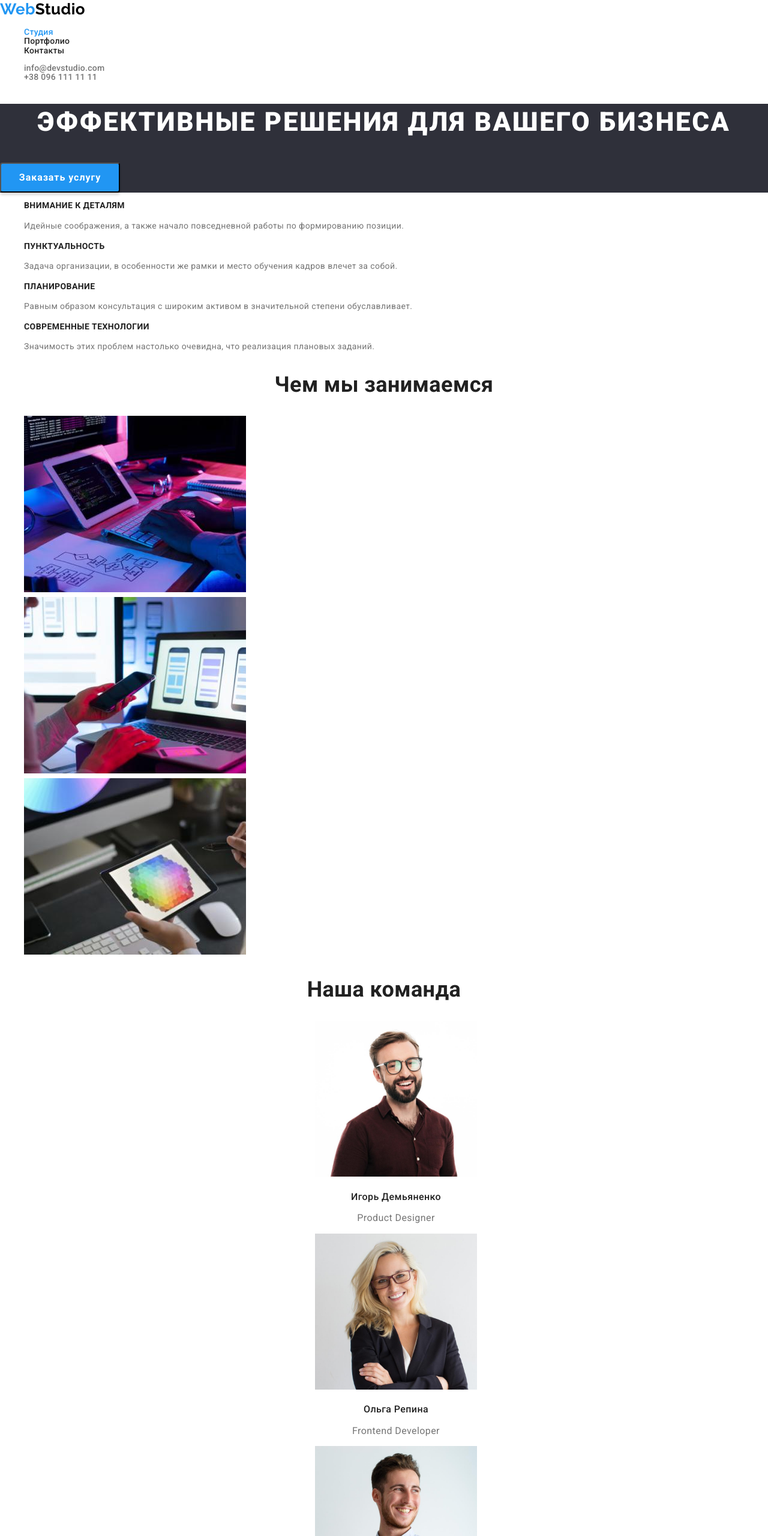
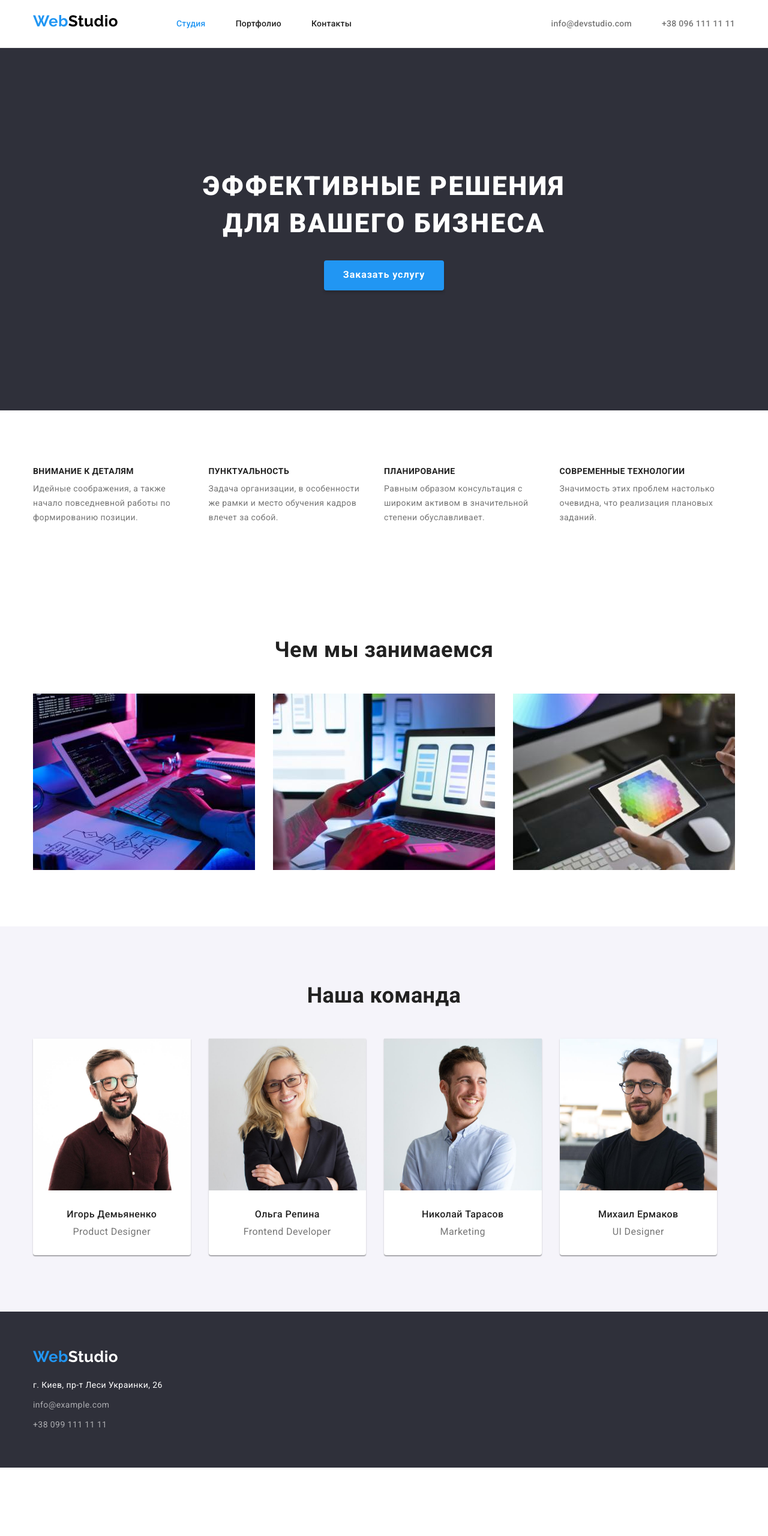
Before and after one commit to Kim41k/goit-markup-hw-03, a plain HTML site: page index.html in a window 1280 px wide. Shown: the top 2560 px of the page at 60% size. After the commit the page ends 2446 px from the top, so only its background shows below. Drawn offline with nearby package versions, Linux system fonts and the light colour scheme.

Commit message:
Adds HW 003 files

```diff
--- a/css/styles.css
+++ b/css/styles.css
@@ -1,3 +1,18 @@
+html {
+  box-sizing: border-box;
+}
+
+h1,
+h2,
+h3,
+h4,
+h5,
+h6,
+p,
+ul {
+  margin: 0;
+}
+
 :root {
   --main-text-cl: #757575;
   --title-cl: #212121;
@@ -11,6 +26,8 @@
 
   --main-font: 'Roboto', sans-serif;
   --alt-font: 'Raleway', sans-serif;
+
+  --works-card-gap: 30px;
 }
 
 body {
@@ -19,6 +36,20 @@ body {
   line-height: 1.7;
   letter-spacing: 0.03em;
   color: var(--main-text-cl);
+}
+
+img {
+  display: block;
+  max-width: 100%;
+}
+
+/* Unility classes */
+
+.container {
+  width: 1200px;
+  padding-left: 15px;
+  padding-right: 15px;
+  margin: 0 auto;
 }
 
 .link {
@@ -32,6 +63,8 @@ body {
 }
 
 .list {
+  margin: 0;
+  padding: 0;
   list-style: none;
 }
 
@@ -39,13 +72,10 @@ body {
   font-style: inherit;
 }
 
-.hero {
-  background-color: var(--hero-footer-bg-cl);
-}
-
 /* Logo */
 
 .logo {
+  margin-right: 93px;
   font-family: var(--alt-font);
   font-weight: 700;
   font-size: 26px;
@@ -68,6 +98,11 @@ body {
   color: var(--dark-bg-text-cl);
 }
 
+.section {
+  padding-top: 94px;
+  padding-bottom: 94px;
+}
+
 /* Titles */
 
 .title {
@@ -75,6 +110,11 @@ body {
 }
 
 .page-title {
+  display: block;
+  width: 696px;
+  margin: 0 auto;
+  margin-bottom: 30px;
+
   font-weight: 900;
   font-size: 44px;
   line-height: 1.4;
@@ -98,34 +138,76 @@ body {
   text-transform: uppercase;
 }
 
-/* Main navigation */
+/* Header and navigation */
+
+.page-header {
+  border-bottom: 1px solid #ececec;
+}
+
+.page-header .container {
+  display: flex;
+  align-items: center;
+}
 
 .site-nav {
+  display: inline-flex;
   font-weight: 500;
   line-height: 1.1;
   letter-spacing: 0.02em;
   color: var(--title-cl);
 }
 
+.site-nav .item:not(:last-child) {
+  margin-right: 50px;
+}
+
+/* Alt method */
+/* .site-nav .item + .item {
+  margin-left: 50px;
+} */
+
 .site-nav-contacts {
+  margin-left: auto;
+  display: flex;
   color: inherit;
   font-weight: 500;
   letter-spacing: 0.02em;
   line-height: 1.1;
 }
 
+.site-nav-contacts .item + .item {
+  margin-left: 50px;
+}
+
 .site-nav .link.current {
   color: var(--accent-cl);
 }
 
+.site-nav .link {
+  display: block;
+  padding: 32px 0;
+}
+
 /* Hero section */
 
+.hero-section {
+  /* height: 600px; */
+  background-color: var(--hero-footer-bg-cl);
+  padding-top: 200px;
+  padding-bottom: 200px;
+  text-align: center;
+}
+
 .hero-button {
+  /* margin-top: 30px; */
   width: 200px;
   height: 50px;
+  padding: 0;
+
+  border: 1px solid transparent;
+  border-radius: 4px;
   background: var(--accent-cl);
   box-shadow: 0px 4px 4px rgba(0, 0, 0, 0.15);
-  border-radius: 4px;
   color: var(--dark-bg-text-cl);
 }
 
@@ -133,18 +215,75 @@ body {
   font-weight: 700;
   font-size: 16px;
   line-height: 1.9;
-  text-align: center;
   letter-spacing: 0.06em;
   color: var(--dark-bg-text-cl);
 }
 
+/* Advantages section */
+
+.advantages-list {
+  display: flex;
+}
+
+.advantages-list .item {
+  flex-basis: calc(100% / 4 - 30px);
+}
+
+.advantages-list .item:not(:last-child) {
+  margin-right: 30px;
+}
+
+.advantages-title {
+  margin-bottom: 10px;
+}
+
+/* What we do section */
+
+.what-we-do-title {
+  margin-bottom: 50px;
+}
+
+.what-we-do-list {
+  display: flex;
+}
+
+.what-we-do-list .item:not(:last-child) {
+  margin-right: 30px;
+}
+
 /* Team */
 
-.team-item {
+.team-section {
+  background-color: var(--alt-bg-cl);
+}
+
+.team-title {
+  margin-bottom: 50px;
+}
+
+.team-list {
+  display: flex;
+}
+
+.team-list .item {
+  flex-basis: calc(100% / 4 - 30px);
   text-align: center;
+  background: var(--main-bg-cl);
+  border-radius: 0px 0px 4px 4px;
+  box-shadow: 0px 1px 3px rgba(0, 0, 0, 0.12), 0px 1px 1px rgba(0, 0, 0, 0.14),
+    0px 2px 1px rgba(0, 0, 0, 0.2);
+}
+
+.team-list .item:not(:last-child) {
+  margin-right: 30px;
+}
+
+.team-info {
+  padding: 30px 55px;
 }
 
 .team-names {
+  margin-bottom: 10px;
   font-weight: 500;
   font-size: 16px;
   line-height: 1.2;
@@ -159,7 +298,37 @@ body {
 
 /* Works filter */
 
+.filter {
+  display: flex;
+  justify-content: center;
+  margin-bottom: 50px;
+}
+
+.filter .item:not(:last-child) {
+  margin-right: 8px;
+}
+
+.works {
+  display: flex;
+  flex-wrap: wrap;
+  margin-left: calc(-1 * var(--works-card-gap));
+  margin-top: calc(-1 * var(--works-card-gap));
+}
+
+.works .item {
+  flex-basis: calc(100% / 3 - var(--works-card-gap));
+  margin-left: var(--works-card-gap);
+  margin-top: var(--works-card-gap);
+  background: var(--main-bg-cl);
+}
+
+.works-item-info {
+  padding: 20px 24px;
+  border: 1px solid #eeeeee;
+}
+
 .works-filter {
+  padding: 6px 22px;
   font-weight: 500;
   font-size: 16px;
   line-height: 1.6;
@@ -192,6 +361,7 @@ body {
 /* Works */
 
 .works-title {
+  margin-bottom: 4px;
   font-weight: 700;
   font-size: 18px;
   line-height: 2;
@@ -213,14 +383,29 @@ body {
 
 /* Footer */
 
+.logo-footer {
+  display: block;
+  padding-top: 60px;
+  margin-bottom: 20px;
+}
+
 .footer {
   background-color: var(--hero-footer-bg-cl);
 }
 
 .footer-address-text {
+  margin-bottom: 9px;
   color: var(--dark-bg-text-cl);
 }
 
 .footer-contacts {
   color: rgba(255, 255, 255, 0.6);
 }
+
+.footer-contacts .item + .item {
+  margin-top: 9px;
+}
+
+.address {
+  padding-bottom: 60px;
+}
--- a/index.html
+++ b/index.html
@@ -1,8 +1,8 @@
 <!DOCTYPE html>
 <html lang="ru">
   <head>
+    <meta http-equiv="X-UA-Compatible" content="IE=edge" />
     <meta charset="UTF-8" />
-    <meta http-equiv="X-UA-Compatible" content="IE=edge" />
     <meta name="viewport" content="width=device-width, initial-scale=1.0" />
     <title>WebStudio</title>
     <link rel="preconnect" href="https://fonts.gstatic.com" />
@@ -20,8 +20,9 @@
   </head>
   <body>
     <!-- Header -->
-    <header>
+    <header class="page-header">
       <!-- Main navigation -->
+      <div class="container">
         <nav>
           <!-- A logo is always a link -->
           <a class="link logo" href="/" lang="en"
@@ -29,26 +30,31 @@
           >
 
           <ul class="list site-nav">
-          <li><a class="link current" href="/">Студия</a></li>
-          <li><a class="link" href="./portfolio.html">Портфолио</a></li>
-          <li><a class="link" href="#">Контакты</a></li>
+            <li class="item"><a class="link current" href="/">Студия</a></li>
+            <li class="item">
+              <a class="link" href="./portfolio.html">Портфолио</a>
+            </li>
+            <li class="item"><a class="link" href="#">Контакты</a></li>
           </ul>
         </nav>
 
         <ul class="list site-nav-contacts">
-        <li>
+          <li class="item">
             <a class="link" href="mailto:info@devstudio.com"
               >info@devstudio.com</a
             >
           </li>
-        <li><a class="link" href="tel:+380961111111">+38 096 111 11 11</a></li>
+          <li class="item">
+            <a class="link" href="tel:+380961111111">+38 096 111 11 11</a>
+          </li>
         </ul>
+      </div>
     </header>
 
     <!-- Unique page content -->
     <main>
       <!-- Hero section -->
-      <section class="hero">
+      <section class="hero-section">
         <h1 class="title page-title">Эффективные решения для вашего бизнеса</h1>
         <button type="button" class="hero-button hero-button-text">
           Заказать услугу
@@ -56,33 +62,34 @@
       </section>
 
       <!-- Advantages section -->
-      <section>
+      <section class="section">
+        <div class="container">
           <h2 class="title section-title visually-hidden">Наши преимущества</h2>
           <!-- Hide in CSS -->
 
-        <ul class="list">
-          <li>
+          <ul class="list advantages-list">
+            <li class="item">
               <h3 class="title advantages-title">Внимание к деталям</h3>
               <p>
                 Идейные соображения, а также начало повседневной работы по
                 формированию позиции.
               </p>
             </li>
-          <li>
+            <li class="item">
               <h3 class="title advantages-title">Пунктуальность</h3>
               <p>
-              Задача организации, в особенности же рамки и место обучения кадров
-              влечет за собой.
+                Задача организации, в особенности же рамки и место обучения
+                кадров влечет за собой.
               </p>
             </li>
-          <li>
+            <li class="item">
               <h3 class="title advantages-title">Планирование</h3>
               <p>
                 Равным образом консультация с широким активом в значительной
                 степени обуславливает.
               </p>
             </li>
-          <li>
+            <li class="item">
               <h3 class="title advantages-title">Современные технологии</h3>
               <p>
                 Значимость этих проблем настолько очевидна, что реализация
@@ -90,28 +97,34 @@
               </p>
             </li>
           </ul>
+        </div>
       </section>
 
       <!-- What we do section-->
-      <section>
-        <h2 class="title section-title">Чем мы занимаемся</h2>
+      <section class="section">
+        <div class="container">
+          <h2 class="title section-title what-we-do-title">
+            Чем мы занимаемся
+          </h2>
 
-        <ul class="list">
-          <li>
+          <ul class="list what-we-do-list">
+            <li class="item">
               <img
                 src="./images/img1.jpg"
                 alt="Программист, работающий на планшете"
                 width="370"
               />
             </li>
-          <li>
+
+            <li class="item">
               <img
                 src="./images/img2.jpg"
                 alt="Лэптоп с примерами работ"
                 width="370"
               />
             </li>
-          <li>
+
+            <li class="item">
               <img
                 src="./images/img3.jpg"
                 alt="Планшет с цветовой палитрой"
@@ -119,39 +132,62 @@
               />
             </li>
           </ul>
+        </div>
       </section>
 
       <!-- Our team section -->
-      <section>
-        <h2 class="title section-title">Наша команда</h2>
+      <section class="section team-section">
+        <div class="container">
+          <h2 class="title section-title team-title">Наша команда</h2>
 
-        <ul class="list">
-          <li class="team-item">
+          <ul class="list team-list">
+            <li class="item">
               <img src="./images/igor.jpg" alt="Игорь Демьяненко" width="270" />
+
+              <div class="team-info">
                 <h3 class="title team-names">Игорь Демьяненко</h3>
                 <p class="team-position" lang="en">Product Designer</p>
+              </div>
             </li>
-          <li class="team-item">
+
+            <li class="item">
               <img src="./images/olga.jpg" alt="Ольга Репина" width="270" />
+
+              <div class="team-info">
                 <h3 class="title team-names">Ольга Репина</h3>
                 <p class="team-position" lang="en">Frontend Developer</p>
+              </div>
             </li>
-          <li class="team-item">
+
+            <li class="item">
               <img src="./images/nick.jpg" alt="Николай Тарасов" width="270" />
+
+              <div class="team-info">
                 <h3 class="title team-names">Николай Тарасов</h3>
                 <p class="team-position" lang="en">Marketing</p>
+              </div>
             </li>
-          <li class="team-item">
-            <img src="./images/mikhail.jpg" alt="Михаил Ермаков" width="270" />
+
+            <li class="item">
+              <img
+                src="./images/mikhail.jpg"
+                alt="Михаил Ермаков"
+                width="270"
+              />
+
+              <div class="team-info">
                 <h3 class="title team-names">Михаил Ермаков</h3>
                 <p class="team-position" lang="en">UI Designer</p>
+              </div>
             </li>
           </ul>
+        </div>
       </section>
     </main>
 
     <!-- Footer -->
     <footer class="footer">
+      <div class="container">
         <a class="link logo logo-footer" href="/" lang="en"
           ><span class="logo-accent">Web</span>Studio</a
         >
@@ -159,14 +195,17 @@
         <address class="address">
           <p class="footer-address-text">г. Киев, пр-т Леси Украинки, 26</p>
           <ul class="list footer-contacts">
-          <li>
-            <a class="link" href="mailto:info@example.com">info@example.com</a>
+            <li class="item">
+              <a class="link" href="mailto:info@example.com"
+                >info@example.com</a
+              >
             </li>
-          <li>
+            <li class="item">
               <a class="link" href="tel:+380991111111">+38 099 111 11 11</a>
             </li>
           </ul>
         </address>
+      </div>
     </footer>
   </body>
 </html>
```
Also changed, not shown: portfolio.html (+74 -26 lines). Lines whose indentation alone changed are shown as unchanged.
